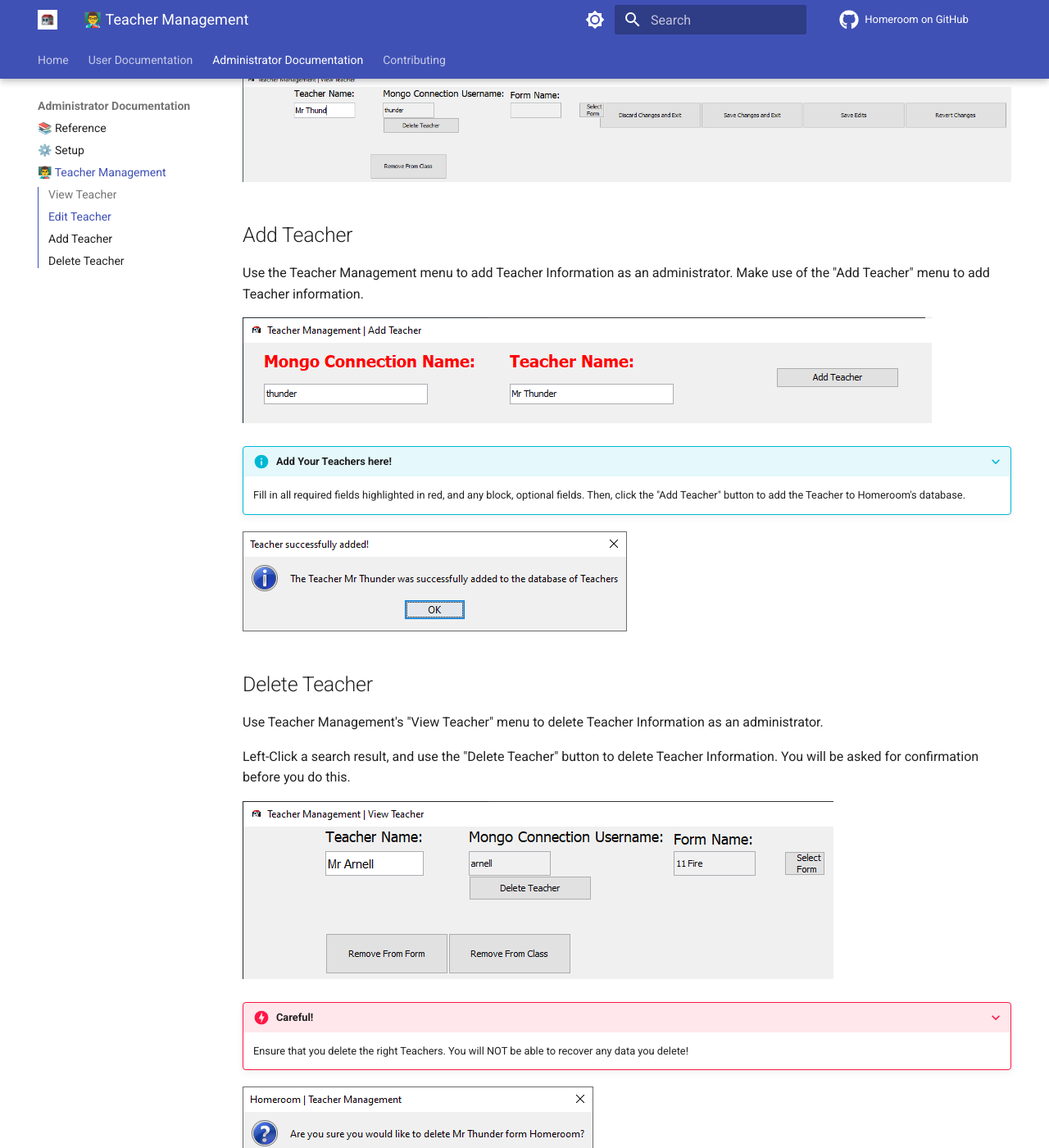
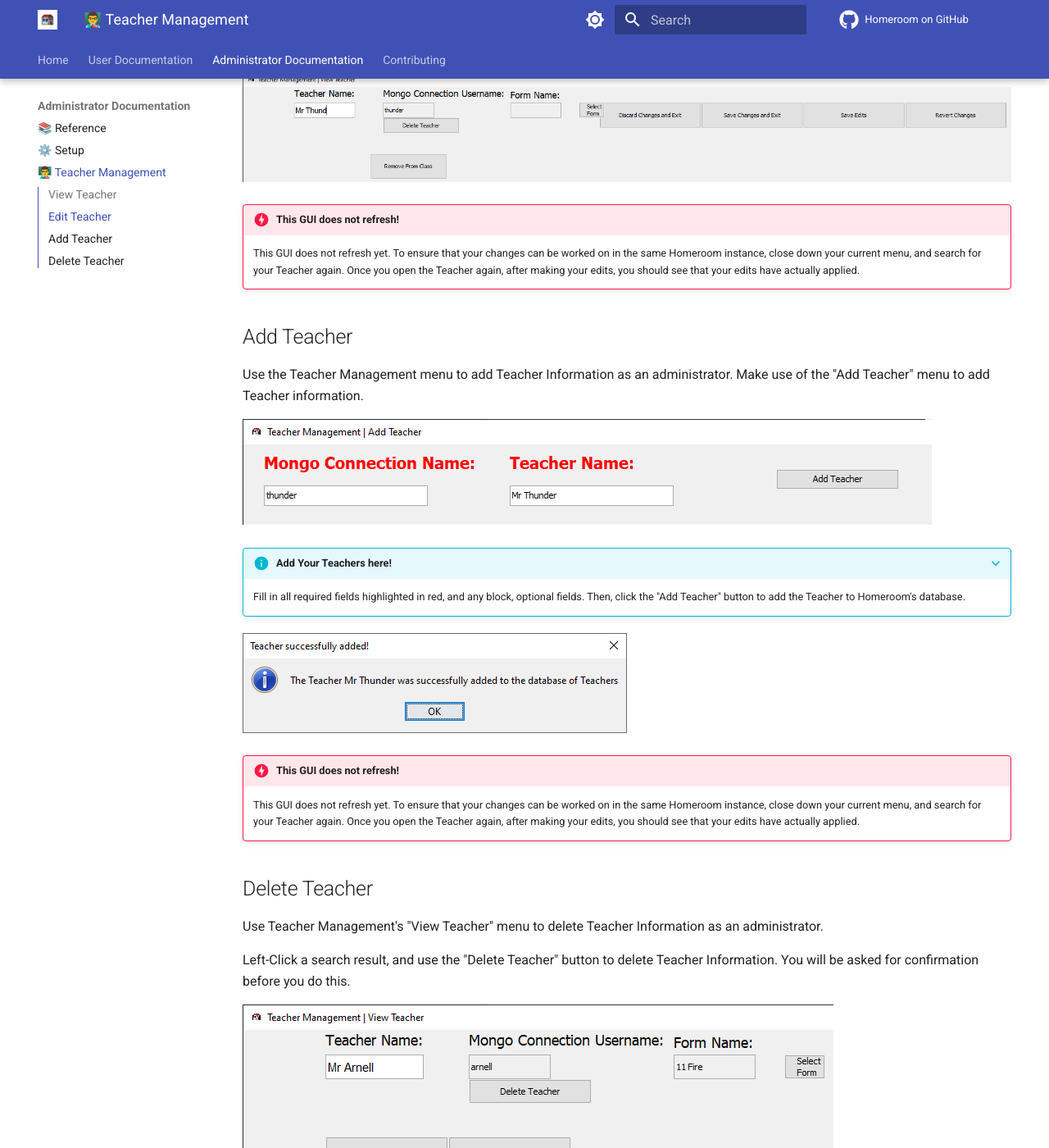
Before and after one commit to longbow122/homeroom-docs, an MkDocs documentation site: the page built from docs/adminDocumentation/teacherManagement.md, in a window 1280 px wide and 1400 px high, scrolled down 1452 px. Shown: the whole window at 82% size. Built offline with MkDocs 1.6.1 and Material for MkDocs 9.7.7, drawn with Linux system fonts in a browser that asks for light colours; some web fonts are replaced; comment, search, counter and statistics services are not loaded; some of the changed text lies outside the part shown.

Commit message:
Added warning for refreshes.
Forgot to add warnings within documentation to state that the GUI does not refresh yet. This has now been implemented through admonitions.

```diff
--- a/docs/adminDocumentation/teacherManagement.md
+++ b/docs/adminDocumentation/teacherManagement.md
@@ -38,6 +38,10 @@ Left-Click a search result, and edit Teacher information within the menu with ea
 
 ![Edit Teacher](../screenshots/editTeacher.png)
 
+!!! danger "This GUI does not refresh!"
+
+    This GUI does not refresh yet. To ensure that your changes can be worked on in the same Homeroom instance, close down your current menu, and search for your Teacher again. Once you open the Teacher again, after making your edits, you should see that your edits have actually applied.
+
 ## Add Teacher
 Use the Teacher Management menu to add Teacher Information as an administrator. Make use of the "Add Teacher" menu to add Teacher information.
 
@@ -48,6 +52,10 @@ Use the Teacher Management menu to add Teacher Information as an administrator.
     Fill in all required fields highlighted in red, and any block, optional fields. Then, click the "Add Teacher" button to add the Teacher to Homeroom's database.
 
 ![Success](../screenshots/addTeacherSuccess.png)
+
+!!! danger "This GUI does not refresh!"
+
+    This GUI does not refresh yet. To ensure that your changes can be worked on in the same Homeroom instance, close down your current menu, and search for your Teacher again. Once you open the Teacher again, after making your edits, you should see that your edits have actually applied.
 
 ## Delete Teacher
 Use Teacher Management's "View Teacher" menu to delete Teacher Information as an administrator.
@@ -63,3 +71,7 @@ Left-Click a search result, and use the "Delete Teacher" button to delete Teache
 ![Delete Confirmation](../screenshots/deleteTeacherConfirm.png)
 
 ![Delete Success](../screenshots/deleteTeacherSuccess.png)
+
+!!! danger "This GUI does not refresh!"
+
+    This GUI does not refresh yet. To ensure that your changes can be worked on in the same Homeroom instance, close down your current menu, and search for your Teacher again. Once you open the Teacher again, after making your edits, you should see that your edits have actually applied.
```
Also changed, not shown: docs/userDocumentation/classManagement.md (+12 -0 lines), docs/userDocumentation/formManagement.md (+12 -0 lines), docs/userDocumentation/studentManagement.md (+12 -0 lines).
